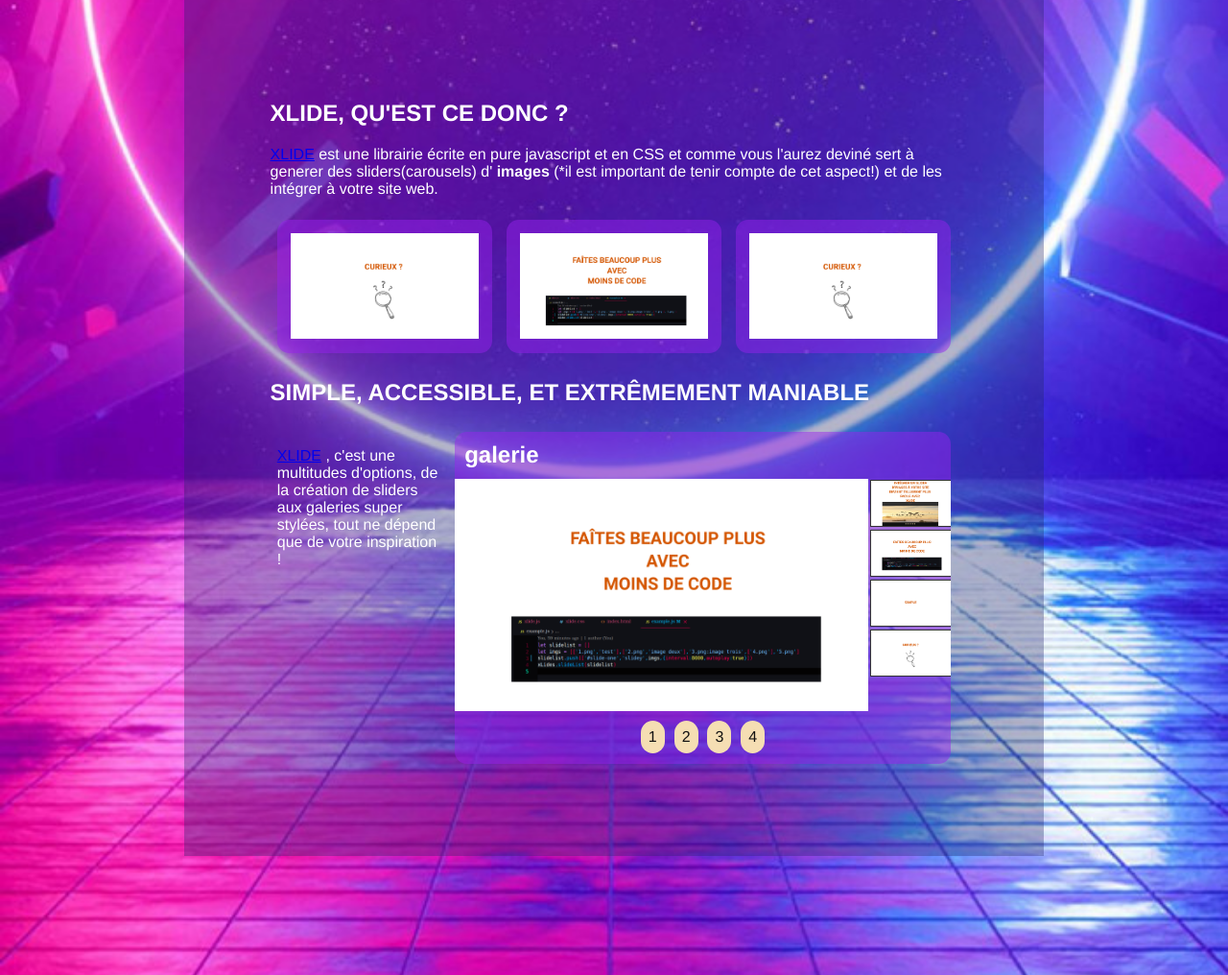
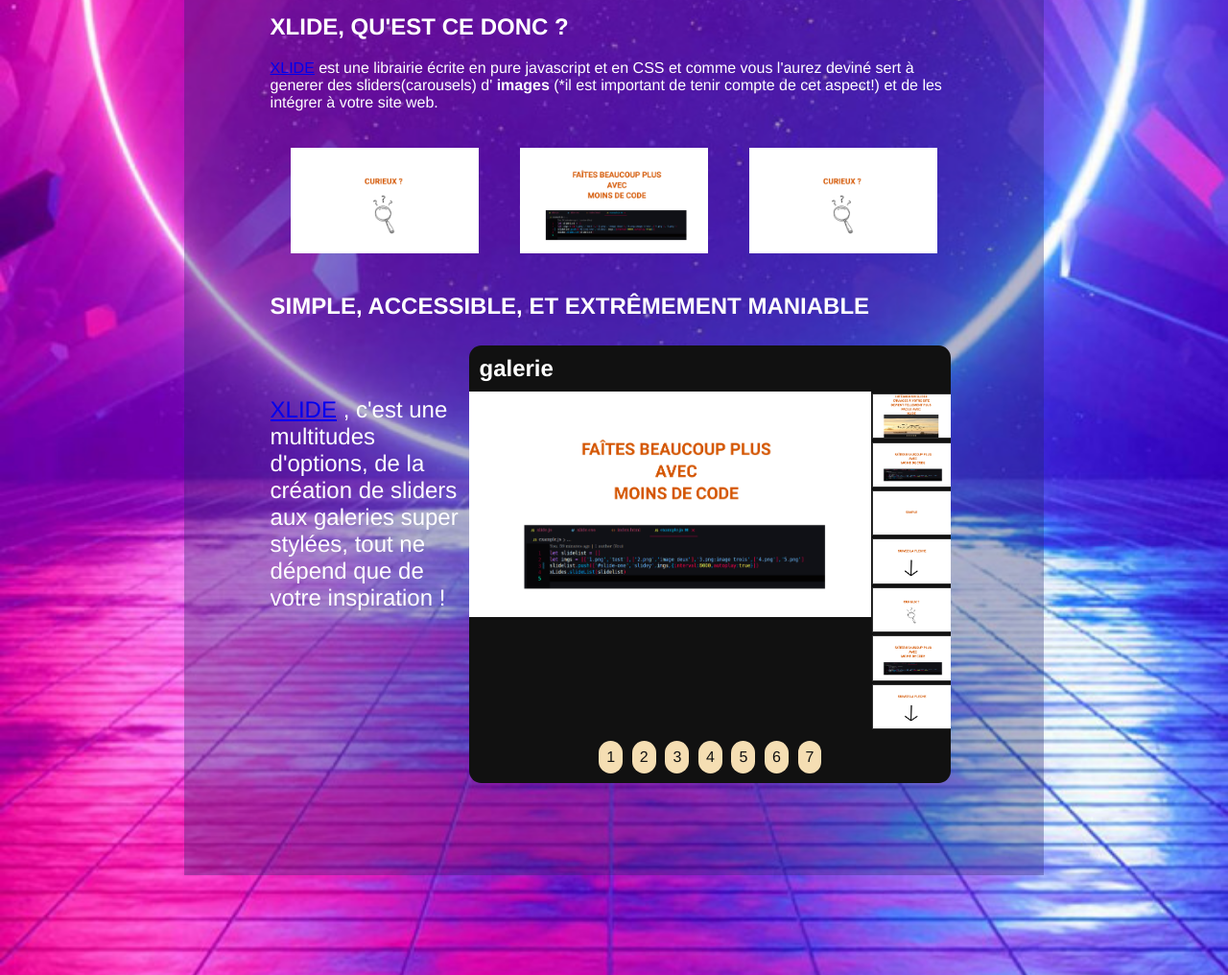
Before and after one commit to dev0ps221/xlidejs, a plain HTML site: page index.html in a window 1280 px wide. Shown: the part 1080-2096 px from the top of the page at 96% size. Drawn offline with Linux system fonts and the light colour scheme.

Commit message:
refactor | galery | xLideGalery

```diff
--- a/index.html
+++ b/index.html
@@ -52,11 +52,11 @@
             SIMPLE, ACCESSIBLE, ET EXTRÊMEMENT MANIABLE
         </h2>
         <div class="x-lide-full-row">
-            <div class="x-lide-column">
-                <p>
+            <ul id="bloc-text-accroche2" class="x-lide-full-column">
+                <p id="text-accroche2">
                     <a href="/">XLIDE</a> , c'est une multitudes d'options, de la création de sliders aux galeries super stylées, tout ne dépend que de votre inspiration !
                 </p>
-            </div>
+            </ul>
             <section id="examplegalery">
             </section>
         </div>
--- a/index.js
+++ b/index.js
@@ -4,5 +4,5 @@ slidelist.push(['#slide-one','slidey',imgs,{classList:['bgpurp-a'],interval:4000
 slidelist.push(['.car1','car1',imgs,{horizontal:1,classList:['bgpurp-a'],interval:2000,autoplay:true}])
 slidelist.push(['.car2','car2',imgs,{vertical:1,classList:['bgpurp-a'],interval:4000,autoplay:true}])
 slidelist.push(['.car3','car3',imgs,{rhorizontal:1,classList:['bgpurp-a'],interval:2000,autoplay:true}])
-xLides.galery('#examplegalery','galerie',['1.png','2.png','3.png','4.png'],{autoplay:1,classList:['bgpurp-a'],interval:4000,controls:1})
+xLides.galery('#examplegalery','galerie',['1.png','2.png','3.png','5.png','4.png','2.png','5.png'],{autoplay:1,classList:['bgpurp-a'],interval:4000,controls:1})
 xLides.slideList(slidelist)
--- a/style.css
+++ b/style.css
@@ -84,6 +84,14 @@ header h3,header h1{
 #examplegalery{
     width: 100%;
 }
+#bloc-text-accroche2{
+    width: 40%;
+    font-size: 1.5em;
+}
+#text-accroche2{
+    margin-top: 30%;
+    height: 100%;
+}
 @media screen and (max-width:997px) {
     body{
         padding: 5%;
@@ -105,6 +113,10 @@ header h3,header h1{
     header #heading,header nav{
         width: 100%;
     }
+    #bloc-text-accroche2{
+        width: 80%;
+        font-size: 1.5em;
+    }
     #slide-one{
         height: 50vh;
     }
--- a/xlide.css
+++ b/xlide.css
@@ -82,7 +82,7 @@
     }
 }
 .x-lide{
-    box-sizing: content-box;
+    box-sizing: border-box;
     width: 100%;
     display: flex;
     flex-direction: column;
@@ -98,6 +98,7 @@
     padding: 0;
     background: #111;
     margin-top: 5%;
+    height: 100%;
     margin-bottom: 15%;
 }
 .x-lide-galerytitle{
@@ -110,6 +111,8 @@
 }
 .x-lide-galery .x-lide-galerybox{
     width: 100%;
+    height: 100%;
+    overflow: hidden;
     display: flex;
 }
 .x-lide-list{
@@ -130,6 +133,7 @@
     transition: 0.8s;
     width: 100%;
     height: 100%;
+    max-height: 100%;
     animation: fadeoff 0.8s 1;
 }
 .x-lide-list > *.visible{
@@ -234,7 +238,7 @@
 }
 .x-lide-galery .previews .preview{
     border-radius: 0;
-    min-height: 30%;
+    min-height: 35%;
     margin: 0;
 }
 .x-lide .previews .preview img{
@@ -292,23 +296,19 @@
     display: flex;
     flex-direction: column;
     justify-content: center;
-    height: 100%;
 }
 .x-lide-full-column{
     box-sizing: content-box;
     display: flex;
     flex-direction: column;
-    width: 100%;
+    justify-content: center;
+    height: 100%;
     margin: 0;
     padding: 0;
 }
-
-
-
-
 @media screen and (max-width:997px) {
     .x-lide{
-        height: 45vh;
+        height: 55vh;
     }
 
     .x-lide-list{
@@ -319,7 +319,9 @@
         height: 85%;
     }
 
-}
+    .x-lide-full-row{
+        flex-wrap: wrap;
+    }
 
 
 
```
